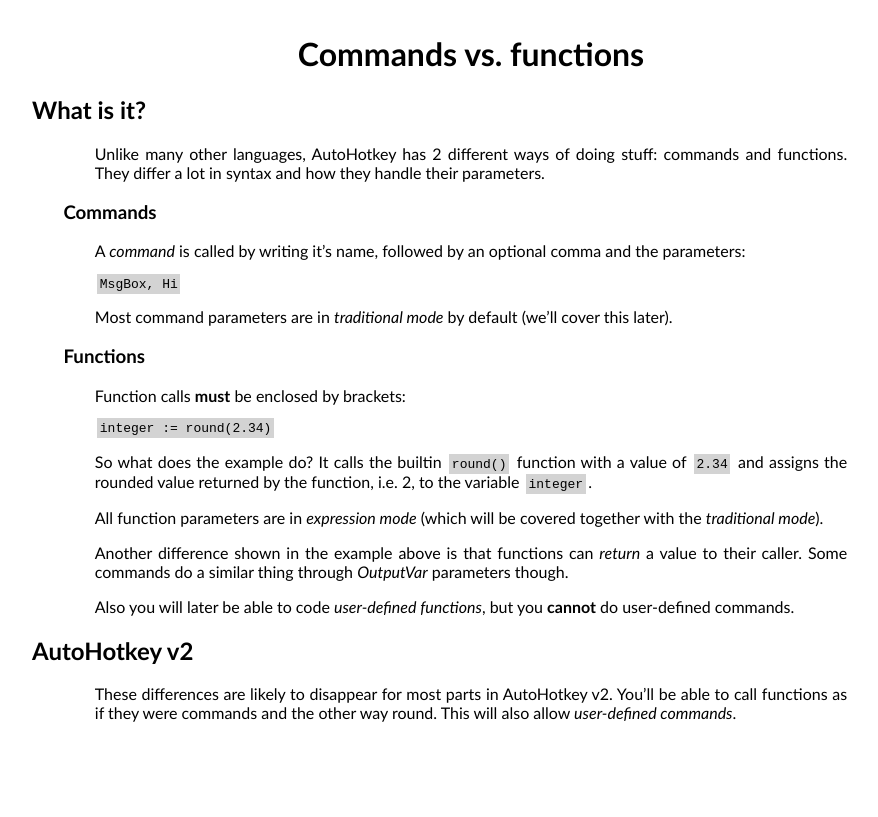
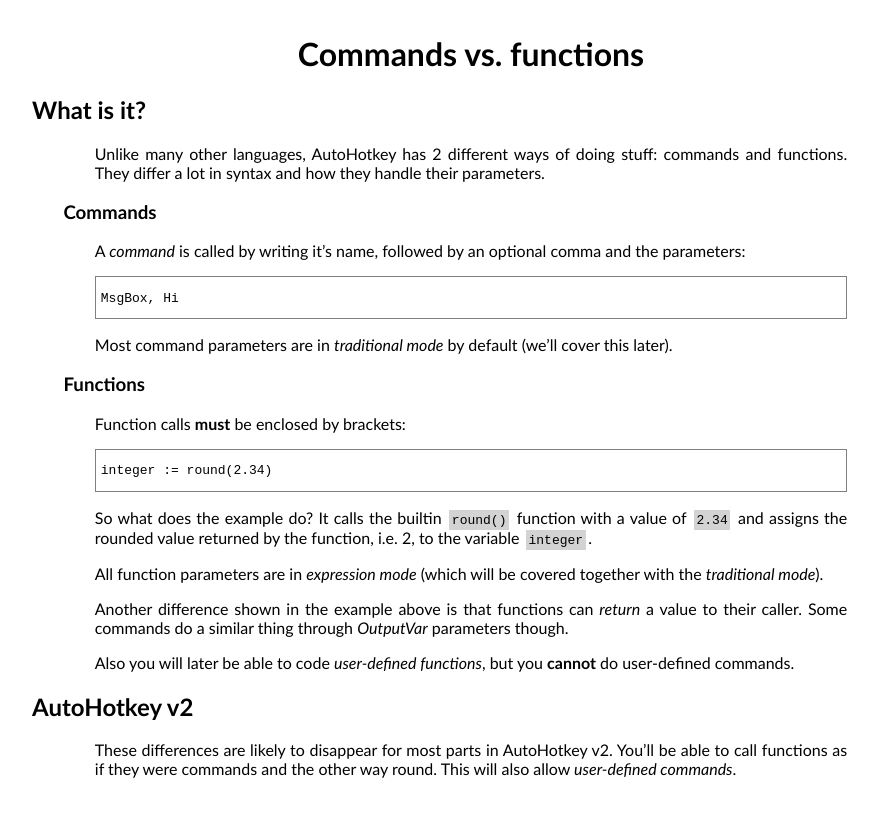
Before and after one commit to maul-esel/ahkbook, a Jekyll site: the page built from en/_posts/2011-11-03-Commands-Functions.markdown, in a window 1280 px wide. Shown: the top 817 px of the page, without its empty margins (169-1047 px from the left). Built offline with Jekyll 4.4.1, drawn with Linux system fonts in a browser that asks for light colours.

Commit message:
some basic modifications of syntax stylesheet

```diff
--- a/css/syntax.css
+++ b/css/syntax.css
@@ -1,12 +1,19 @@
-.highlight { background: #ffffff; }
-.highlight .c { color: #999988; font-style: italic } /* Comment */
+.highlight {
+	background-color: #ffffff;
+	border: solid gray 1px;
+}
+.highlight code {
+	background-color: transparent;
+}
+
+.highlight .c { color: green; font-style: italic } /* Comment */
 .highlight .err { color: #a61717; background-color: #e3d2d2 } /* Error */
-.highlight .k { font-weight: bold } /* Keyword */
+.highlight .k { font-weight: bold; color: blue } /* Keyword */
 .highlight .o { font-weight: bold } /* Operator */
-.highlight .cm { color: #999988; font-style: italic } /* Comment.Multiline */
-.highlight .cp { color: #999999; font-weight: bold } /* Comment.Preproc */
-.highlight .c1 { color: #999988; font-style: italic } /* Comment.Single */
-.highlight .cs { color: #999999; font-weight: bold; font-style: italic } /* Comment.Special */
+.highlight .cm { color: green; font-style: italic } /* Comment.Multiline */
+.highlight .cp { color: green; font-weight: bold } /* Comment.Preproc */
+.highlight .c1 { color: green; font-style: italic } /* Comment.Single */
+.highlight .cs { color: green; font-weight: bold; font-style: italic } /* Comment.Special */
 .highlight .gd { color: #000000; background-color: #ffdddd } /* Generic.Deleted */
 .highlight .gd .x { color: #000000; background-color: #ffaaaa } /* Generic.Deleted.Specific */
 .highlight .ge { font-style: italic } /* Generic.Emph */
```
